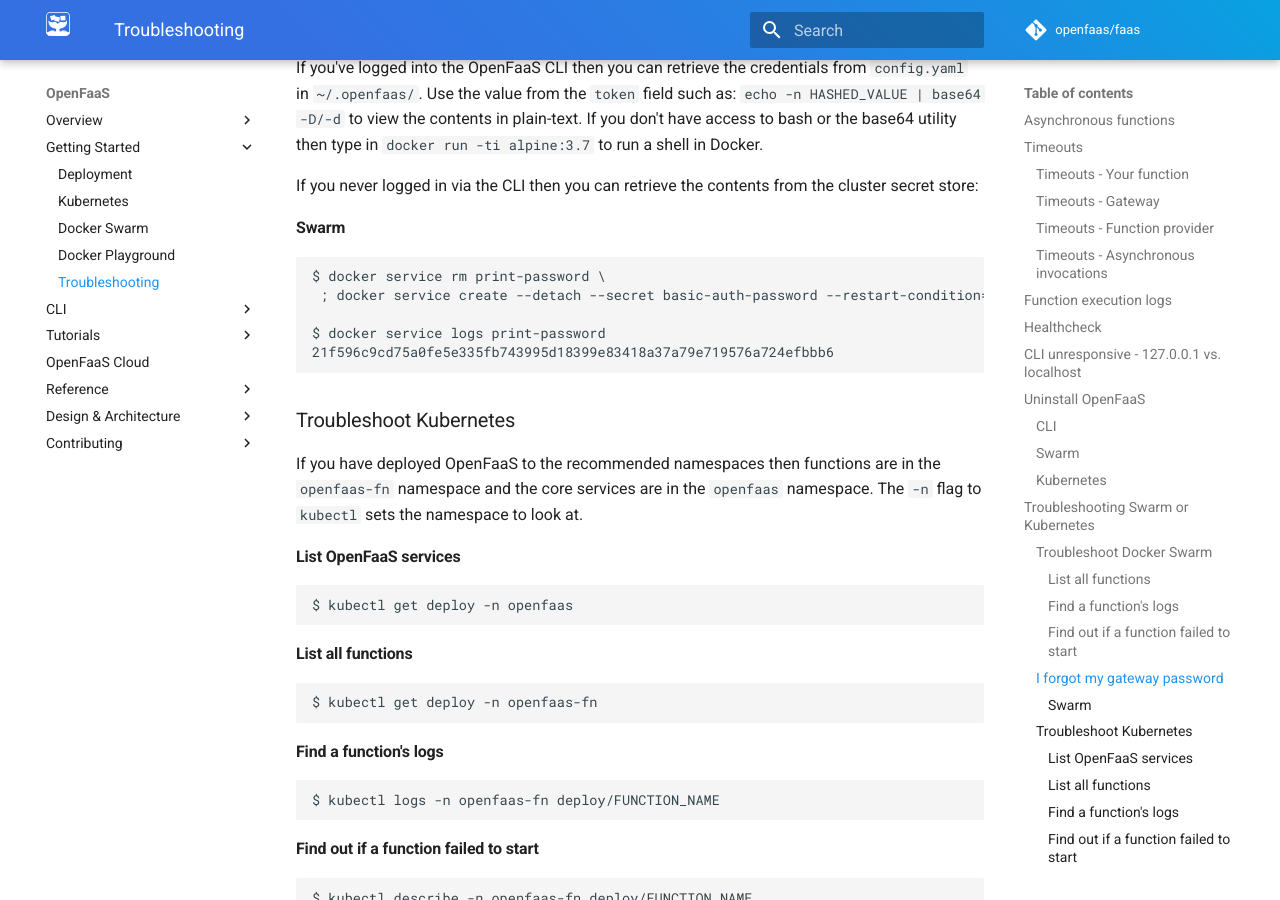
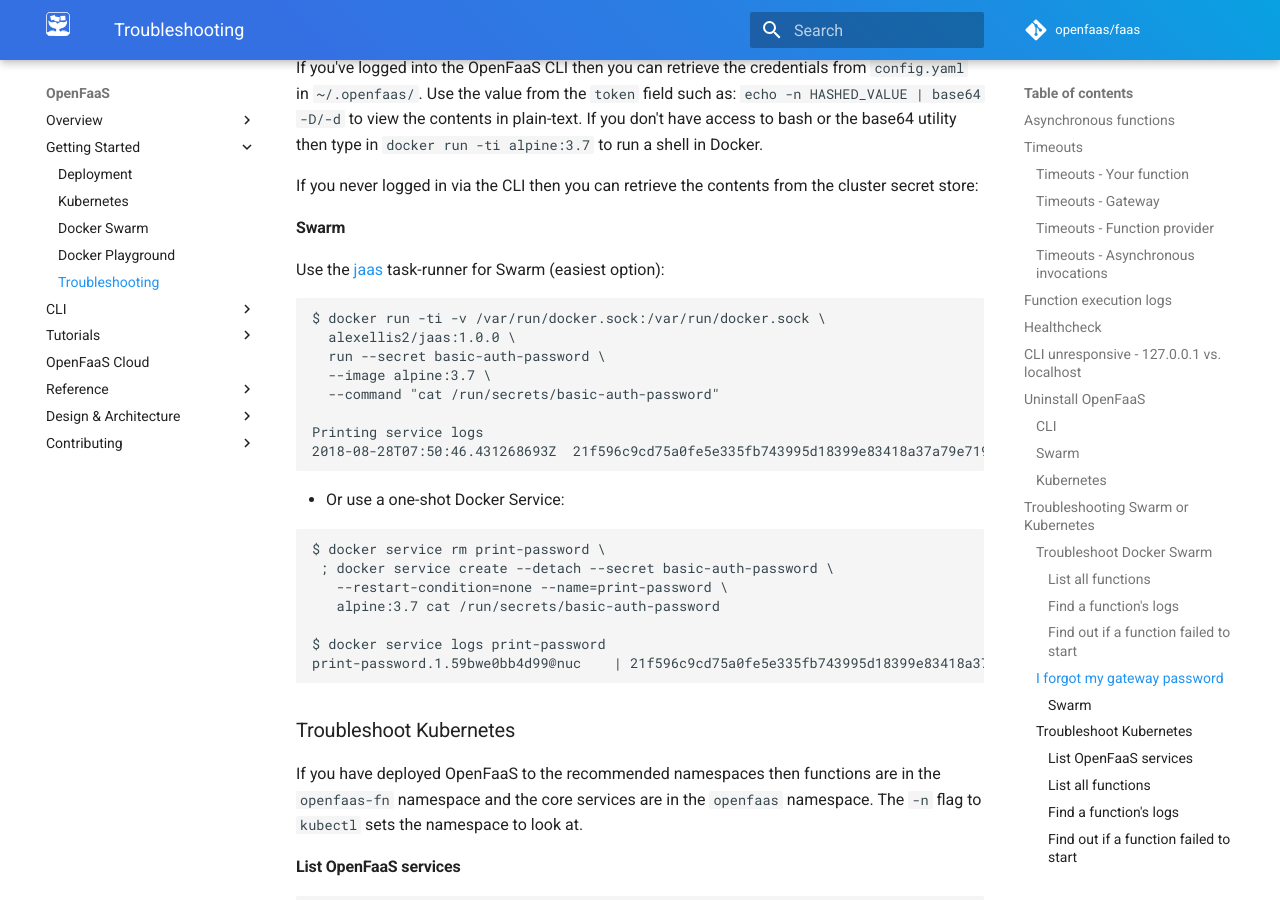
Before and after one commit to openfaas/docs, an MkDocs documentation site: the page built from docs/deployment/troubleshooting.md, in a window 1280 px wide and 900 px high, scrolled down 5431 px. Built offline with MkDocs 1.6.1 and Material for MkDocs 9.7.7, drawn with Linux system fonts in a browser that asks for light colours; comment, search, counter and statistics services are not loaded.

Commit message:
Add JaaS as an option to reveal password
- jaas provides a cleaner UX for getting a password with a one-
shot Swarm task.

Signed-off-by: Alex Ellis (VMware) <alexellis2@gmail.com>

````diff
--- a/docs/deployment/troubleshooting.md
+++ b/docs/deployment/troubleshooting.md
@@ -238,12 +238,29 @@ If you never logged in via the CLI then you can retrieve the contents from the c
 
 #### Swarm
 
+Use the [jaas](https://github.com/alexellis/jaas) task-runner for Swarm (easiest option):
+
+```
+$ docker run -ti -v /var/run/docker.sock:/var/run/docker.sock \
+  alexellis2/jaas:1.0.0 \
+  run --secret basic-auth-password \
+  --image alpine:3.7 \
+  --command "cat /run/secrets/basic-auth-password"
+
+Printing service logs
+2018-08-28T07:50:46.431268693Z  21f596c9cd75a0fe5e335fb743995d18399e83418a37a79e719576a724efbbb6
+```
+
+* Or use a one-shot Docker Service:
+
 ```
 $ docker service rm print-password \
- ; docker service create --detach --secret basic-auth-password --restart-condition=none --name=print-password alpine:3.7 cat /run/secrets/basic-auth-password
+ ; docker service create --detach --secret basic-auth-password \
+   --restart-condition=none --name=print-password \
+   alpine:3.7 cat /run/secrets/basic-auth-password
 
 $ docker service logs print-password
-21f596c9cd75a0fe5e335fb743995d18399e83418a37a79e719576a724efbbb6
+print-password.1.59bwe0bb4d99@nuc    | 21f596c9cd75a0fe5e335fb743995d18399e83418a37a79e719576a724efbbb6
 ```
 
 ### Troubleshoot Kubernetes
````
